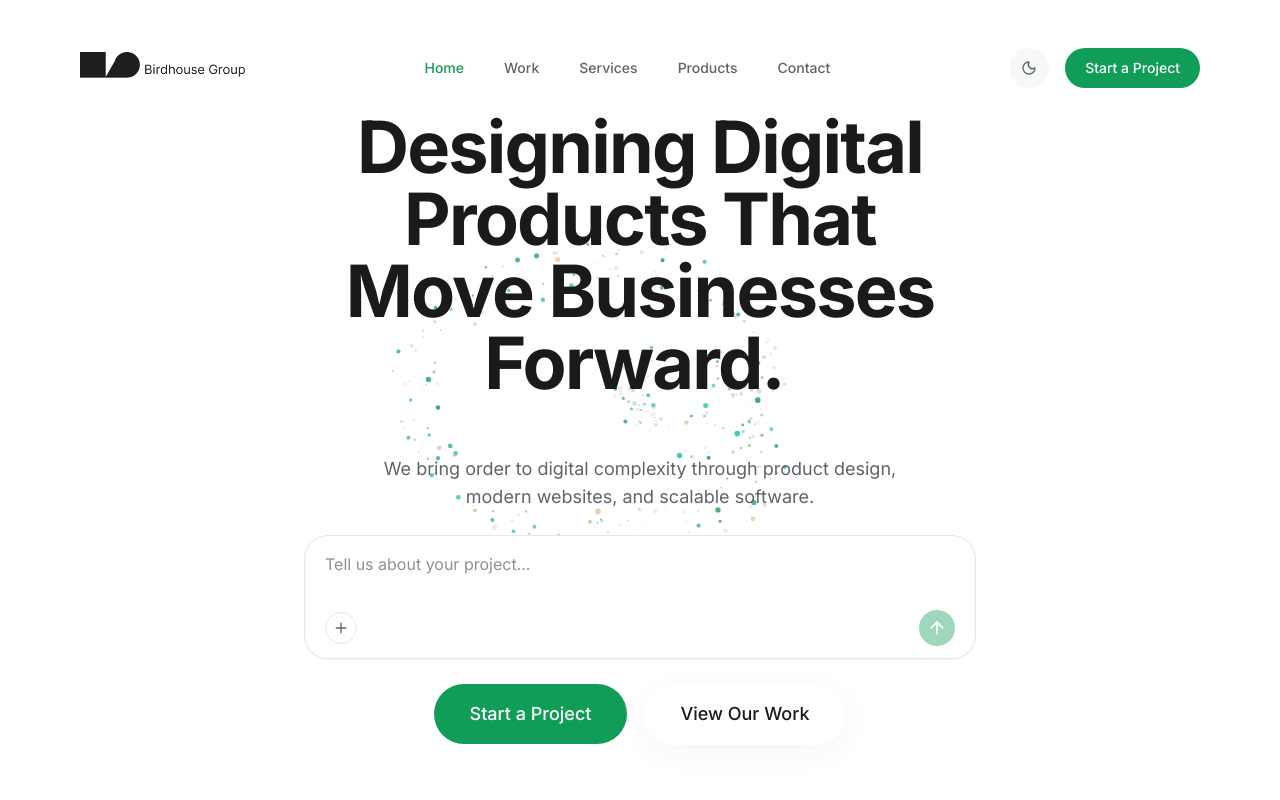
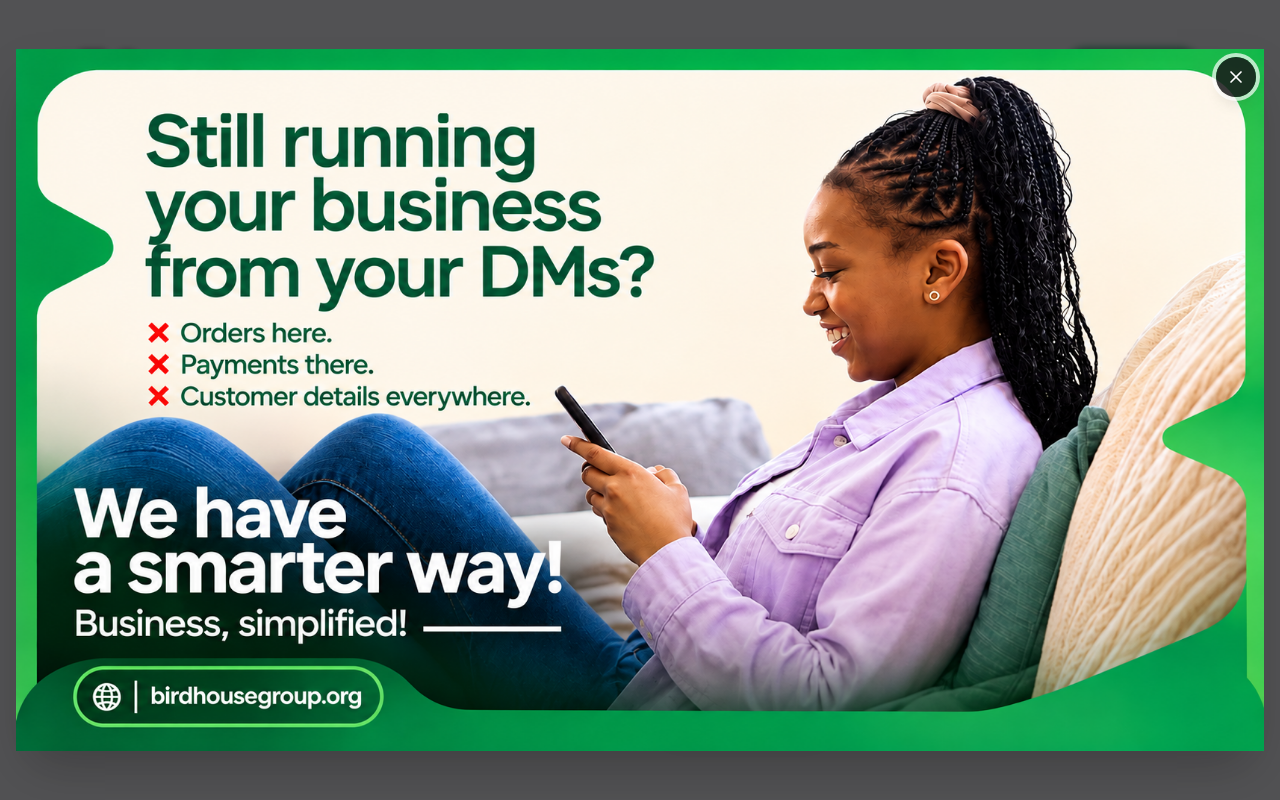
Before and after one commit to birdhousegroup247-netizen/Birdhouse-Website-Redesigned, a React (Vite) app: page / in a window 1280 px wide. Shown: the top 800 px of the page. Built offline with nearby package versions, Linux system fonts and the light colour scheme.

Commit message:
Add homepage promotional pop-up

```diff
--- /dev/null
+++ b/src/components/sections/PromotionalPopup.tsx
@@ -0,0 +1,108 @@
+import React, { useEffect, useRef, useState } from 'react';
+import { AnimatePresence, motion } from 'framer-motion';
+import { X } from 'lucide-react';
+
+const SESSION_KEY = 'birdhouse-promotional-popup-seen';
+const SHOW_DELAY_MS = 1500;
+
+function hasSeenPopup() {
+  try {
+    return sessionStorage.getItem(SESSION_KEY) === 'true';
+  } catch {
+    return false;
+  }
+}
+
+function rememberPopup() {
+  try {
+    sessionStorage.setItem(SESSION_KEY, 'true');
+  } catch {
+    // The popup can still be dismissed when session storage is unavailable.
+  }
+}
+
+export function PromotionalPopup() {
+  const [isOpen, setIsOpen] = useState(false);
+  const closeButtonRef = useRef<HTMLButtonElement>(null);
+
+  useEffect(() => {
+    if (hasSeenPopup()) return;
+
+    const timeoutId = window.setTimeout(() => {
+      rememberPopup();
+      setIsOpen(true);
+    }, SHOW_DELAY_MS);
+
+    return () => window.clearTimeout(timeoutId);
+  }, []);
+
+  useEffect(() => {
+    if (!isOpen) return;
+
+    const previousOverflow = document.body.style.overflow;
+    const previouslyFocused = document.activeElement as HTMLElement | null;
+    document.body.style.overflow = 'hidden';
+    closeButtonRef.current?.focus();
+
+    const handleKeyDown = (event: KeyboardEvent) => {
+      if (event.key === 'Escape') {
+        rememberPopup();
+        setIsOpen(false);
+      } else if (event.key === 'Tab') {
+        event.preventDefault();
+        closeButtonRef.current?.focus();
+      }
+    };
+
+    window.addEventListener('keydown', handleKeyDown);
+    return () => {
+      window.removeEventListener('keydown', handleKeyDown);
+      document.body.style.overflow = previousOverflow;
+      previouslyFocused?.focus();
+    };
+  }, [isOpen]);
+
+  const handleClose = () => {
+    rememberPopup();
+    setIsOpen(false);
+  };
+
+  return (
+    <AnimatePresence>
+      {isOpen &&
+      <motion.div
+        initial={{ opacity: 0 }}
+        animate={{ opacity: 1 }}
+        exit={{ opacity: 0 }}
+        transition={{ duration: 0.2 }}
+        className="fixed inset-0 z-[100] flex items-center justify-center bg-surface-900/75 p-4 backdrop-blur-sm overscroll-contain">
+
+          <motion.div
+            initial={{ opacity: 0, scale: 0.96, y: 16 }}
+            animate={{ opacity: 1, scale: 1, y: 0 }}
+            exit={{ opacity: 0, scale: 0.96, y: 16 }}
+            transition={{ duration: 0.25, ease: [0.16, 1, 0.3, 1] }}
+            className="relative flex max-h-[calc(100dvh-2rem)] max-w-[calc(100vw-2rem)] shadow-2xl"
+            role="dialog"
+            aria-modal="true"
+            aria-label="Birdhouse business management promotion">
+
+            <img
+              src="/images/Smarter Business, Simplified-pop-up.png"
+              alt="Still running your business from your DMs? Birdhouse has a smarter way to simplify orders, payments, and customer details."
+              className="block h-auto max-h-[calc(100dvh-2rem)] w-auto max-w-full object-contain" />
+
+            <button
+              ref={closeButtonRef}
+              type="button"
+              onClick={handleClose}
+              aria-label="Close promotion"
+              className="absolute right-2 top-2 flex h-10 w-10 items-center justify-center rounded-full bg-surface-900/85 text-white shadow-lg transition-colors hover:bg-surface-900 focus:outline-none focus:ring-4 focus:ring-white/70">
+
+              <X className="h-5 w-5" aria-hidden="true" />
+            </button>
+          </motion.div>
+        </motion.div>
+      }
+    </AnimatePresence>);
+}
--- a/src/pages/HomePage.tsx
+++ b/src/pages/HomePage.tsx
@@ -5,9 +5,11 @@ import { Services } from '../components/sections/Services';
 import { Process } from '../components/sections/Process';
 import { Testimonials } from '../components/sections/Testimonials';
 import { FinalCTA } from '../components/sections/FinalCTA';
+import { PromotionalPopup } from '../components/sections/PromotionalPopup';
 export function HomePage() {
   return (
     <main className="bg-surface-primary">
+      <PromotionalPopup />
       <Hero />
       <FeaturedWork />
       <Services />
```
Also changed, not shown: public/images/Smarter Business, Simplified-pop-up.png (added).
